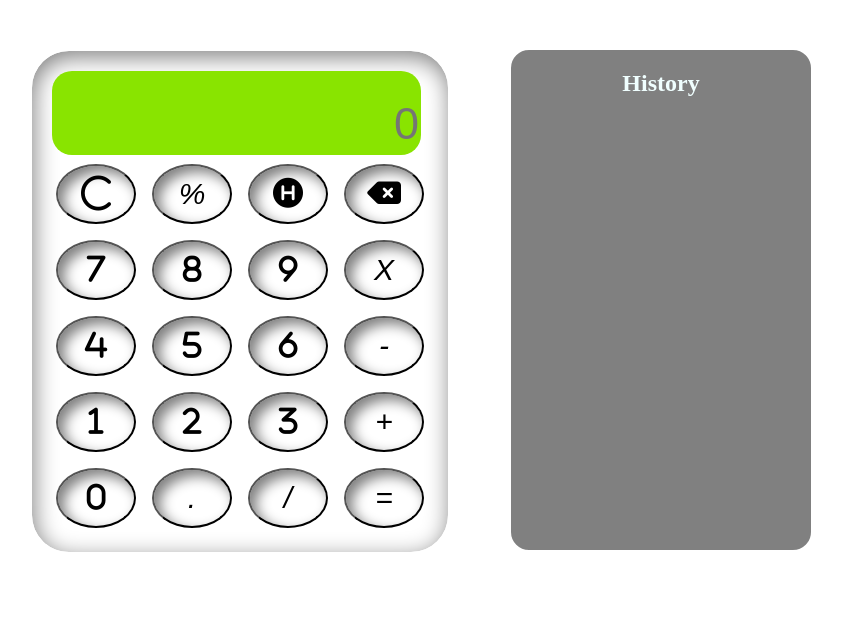
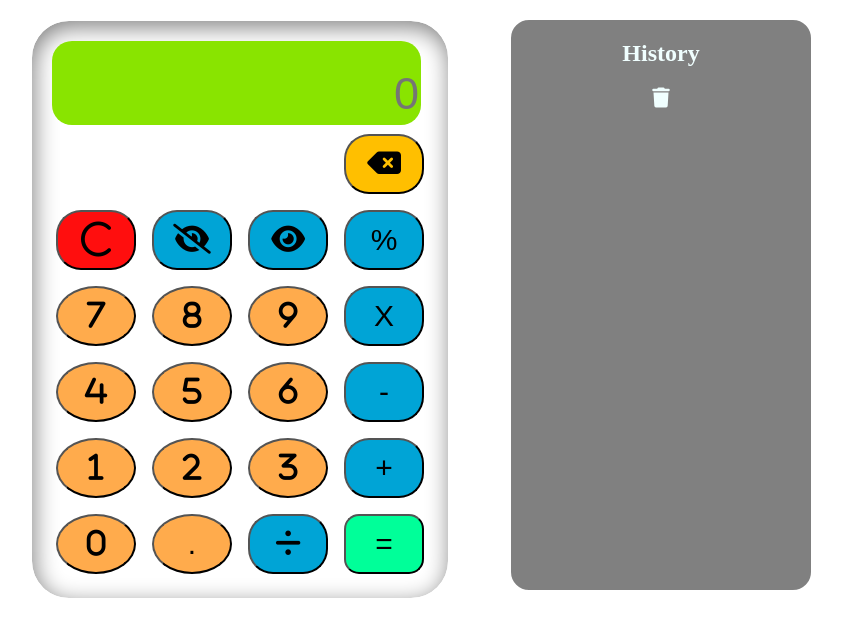
Before and after one commit to Raj0772/Calculator, a plain HTML site: page index.html in a window 1280 px wide. Shown: the whole page, without its empty margins (209-1051 px from the left). Drawn offline with Linux system fonts and the light colour scheme.

Commit message:
add new btn

```diff
--- a/calc.js
+++ b/calc.js
@@ -73,3 +73,9 @@ var equation;
                     answers=[];
                 }
             }
+            function hide(){
+                    document.querySelector(".history").style.display="none";
+            }
+            function show(){
+                document.querySelector(".history").style.display="block";
+            }
--- a/index.html
+++ b/index.html
@@ -19,40 +19,48 @@
             </div>
             <table>
                 <tr>
-                    <td><button onclick="cleardisplay()" style=" font-size: 40px;"><i class="fa-regular fa-c"></i></button></td>
-                    <td><button onclick="calculate('%')">%</button></td>
-                    <td><button onclick="clearHistory()"><i class="fa-solid fa-circle-h"></i></button></td>
-                    <td><button onclick="lastNum()"style="font-size:30px"><i class="fa-solid fa-delete-left"></i></button></td>
+                    <td></td>
+                    <td></td>
+                    <td></td>
+                    <td><button class="btnbck" onclick="lastNum()"style="font-size:30px"><i class="fa-solid fa-delete-left"></i></button></td>
+                </tr>
+                <tr>
+                    <td><button class="btnclear" onclick="cleardisplay()" style=" font-size: 40px;"><i class="fa-regular fa-c"></i></button></td>
+                    <td><button class="btnop" onclick="hide()"><i class="fa-solid fa-eye-slash"></i></button></td>
+                    <td><button class="btnop" onclick="show()"><i class="fa-solid fa-eye"></i></button></td>
+                    <td><button class="btnop" onclick="calculate('%')">%</button></td>
+
                 </tr>
                 <tr>
                     <td><button onclick="calculate('7')"><i class="fa-solid fa-7"></i></button></td>
                     <td><button onclick="calculate('8')"><i class="fa-solid fa-8"></i></button></td>
                     <td><button onclick="calculate('9')"><i class="fa-solid fa-9"></i></button></td>
-                    <td><button onclick="calculate('*')">X</button></td>
+                    <td><button class="btnop" onclick="calculate('*')">X</button></td>
                 </tr>
                 <tr>
                     <td><button onclick="calculate('4')"><i class="fa-solid fa-4"></i></button></td>
                     <td><button onclick="calculate('5')"><i class="fa-solid fa-5"></i></button></td>
                     <td><button onclick="calculate('6')"><i class="fa-solid fa-6"></i></button></td>
-                    <td><button onclick="calculate('-')">-</button></td>
+                    <td><button class="btnop" onclick="calculate('-')">-</button></td>
                 </tr>
                 <tr>
                     <td><button onclick="calculate('1')"><i class="fa-solid fa-1"></i></button></td>
                     <td><button onclick="calculate('2')"><i class="fa-solid fa-2"></i></button></td>
                     <td><button onclick="calculate('3')"><i class="fa-solid fa-3"></i></button></td>
-                    <td><button onclick="calculate('+')">+</button></td>
+                    <td><button class="btnop" onclick="calculate('+')">+</button></td>
                 </tr>
                 <tr>
                     <td><button onclick="calculate('0')"><i class="fa-solid fa-0"></i></button></td>
                     <td><button onclick="calculate('.')">.</button></td>
-                    <td><button onclick="calculate('/')">/</button></td>
-                    <td><button onclick="equals()">=</button></td>
+                    <td><button class="btnop" onclick="calculate('/')"><i class="fa-solid fa-divide"></i></button></td>
+                    <td><button class="btneq" onclick="equals()">=</button></td>
                 </tr>
             </table>
         </div>
     </div>
     <div class="history">
         <h2>History</h2>
+        <p onclick="clearHistory()"><i class="fa-solid fa-trash"></i></p>
         <div id="history">
         </div>
 
--- a/style.css
+++ b/style.css
@@ -3,7 +3,7 @@
     flex-wrap: nowrap;
     justify-content: center;
     align-items: center;
-    margin-top: 40px;
+    margin-top: 10px;
     float: left;
     margin-left: 230px;
     text-align: center;
@@ -29,14 +29,12 @@ table{
 }
 
 button{
-    box-shadow: inset 6px 6px 13px grey;
     border-radius: 50%;
     font-size: 30px;
-    background: white;
+    background: rgb(255, 171, 76);
     width: 80px;
     height: 60px;
     margin: 6px;
-    font-style:italic;
 }
 
 .calculator{
@@ -81,11 +79,11 @@ button:active{
     border: 2px solid white;
     text-align: center;
     background-color: grey;
-    height: 500px;
+    height: 570px;
     width: 300px;
     color: azure;
     margin-right: 250px;
-    margin-top: 40px;
+    margin-top: 10px;
     float: right;
     border-radius: 20px;
     overflow: auto;
@@ -96,3 +94,26 @@ button:active{
     font-style: bold;
     font-size: 20px;
 }
+.btneq{
+    background-color: rgb(0, 255, 153);
+    box-shadow: none;
+    border-radius: 15px;
+}
+.btnbck{
+    border-radius: 25px;
+    box-shadow: none;
+    background-color: rgb(255, 191, 0);
+}
+.btnclear{
+    border-radius: 25px;
+    box-shadow: none;
+    background-color: rgb(255, 14, 14);
+}
+p{
+    font-size: 20px;
+}
+.btnop{
+    border-radius: 25px;
+    box-shadow: none;
+    background-color: rgb(0, 164, 214);
+}
```
